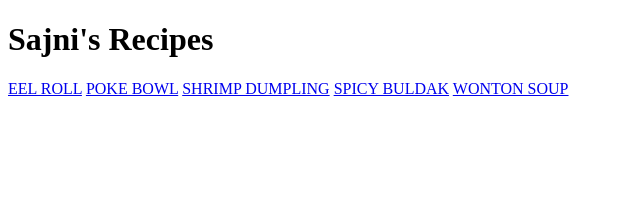
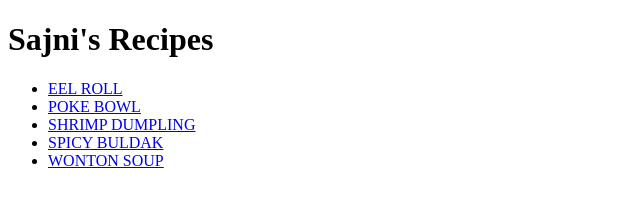
Before and after one commit to sajni123/odin-recipes, a plain HTML site: page index.html in a window 1280 px wide. Shown: the whole page, without its empty margins (0-640 px from the left). Drawn offline with Linux system fonts and the light colour scheme.

```diff
--- a/index.html
+++ b/index.html
@@ -7,10 +7,12 @@
 </head>
 <body>
     <h1>Sajni's Recipes </h1>
-    <a href="recipes/eelroll.html">EEL ROLL</a>
-    <a href="recipes/pokebowl.html">POKE BOWL</a>
-    <a href="recipes/shrimpdumpling.html">SHRIMP DUMPLING</a>
-    <a href="recipes/spicybuldak.html">SPICY BULDAK</a>
-    <a href="recipes/wontonsoup.html">WONTON SOUP</a>
+    <ul>
+        <li><a href="recipes/eelroll.html">EEL ROLL</a></li>
+        <li><a href="recipes/pokebowl.html">POKE BOWL</a></li>
+        <li><a href="recipes/shrimpdumpling.html">SHRIMP DUMPLING</a></li>
+        <li><a href="recipes/spicybuldak.html">SPICY BULDAK</a></li>
+        <li><a href="recipes/wontonsoup.html">WONTON SOUP</a></li>
+    </ul>
 </body>
 </html>
```
Also changed, not shown: recipes/eelroll.html (+6 -0 lines), recipes/pokebowl.html (+4 -0 lines), recipes/shrimpdumpling.html (+6 -0 lines), recipes/spicybuldak.html (+5 -0 lines).
